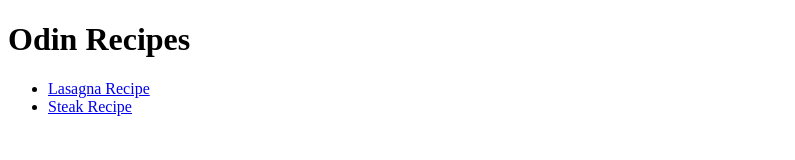
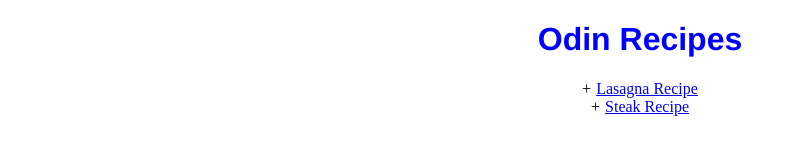
Before and after one commit to kalimkassim/odin-recipes, a plain HTML site: page index.html in a window 1280 px wide. Shown: the whole page, without its empty margins (0-795 px from the left). Drawn offline with Linux system fonts and the light colour scheme.

Commit message:
created css files: added styles to the home page

```diff
--- /dev/null
+++ b/home.css
@@ -0,0 +1,31 @@
+body {
+    background-color: white;
+    text-align: center;
+}
+
+h1 {
+    color: blue;
+    font-family: 'Franklin Gothic Medium', 'Arial Narrow', Arial, sans-serif;
+}
+
+ul {
+    list-style: none;
+    margin-left: 0;
+    padding-left: 0;
+
+  }
+
+li {
+    padding-left: 1em;
+    text-indent: -1em;
+
+}
+
+li:before {
+    content: "+";
+    padding-right: 5px;
+}
+
+a {
+    font-weight: 500;
+}
--- a/index.html
+++ b/index.html
@@ -4,6 +4,7 @@
     <meta charset="UTF-8">
     <meta name="viewport" content="width=device-width, initial-scale=1.0">
     <title>Odin Recipes</title>
+    <link rel="stylesheet" href="home.css">
 </head>
 <body>
     <h1>Odin Recipes</h1>
```
Also changed, not shown: recipes/lasagna.html (+1 -0 lines), recipes/las.css (added), recipes/stk.css (added).
